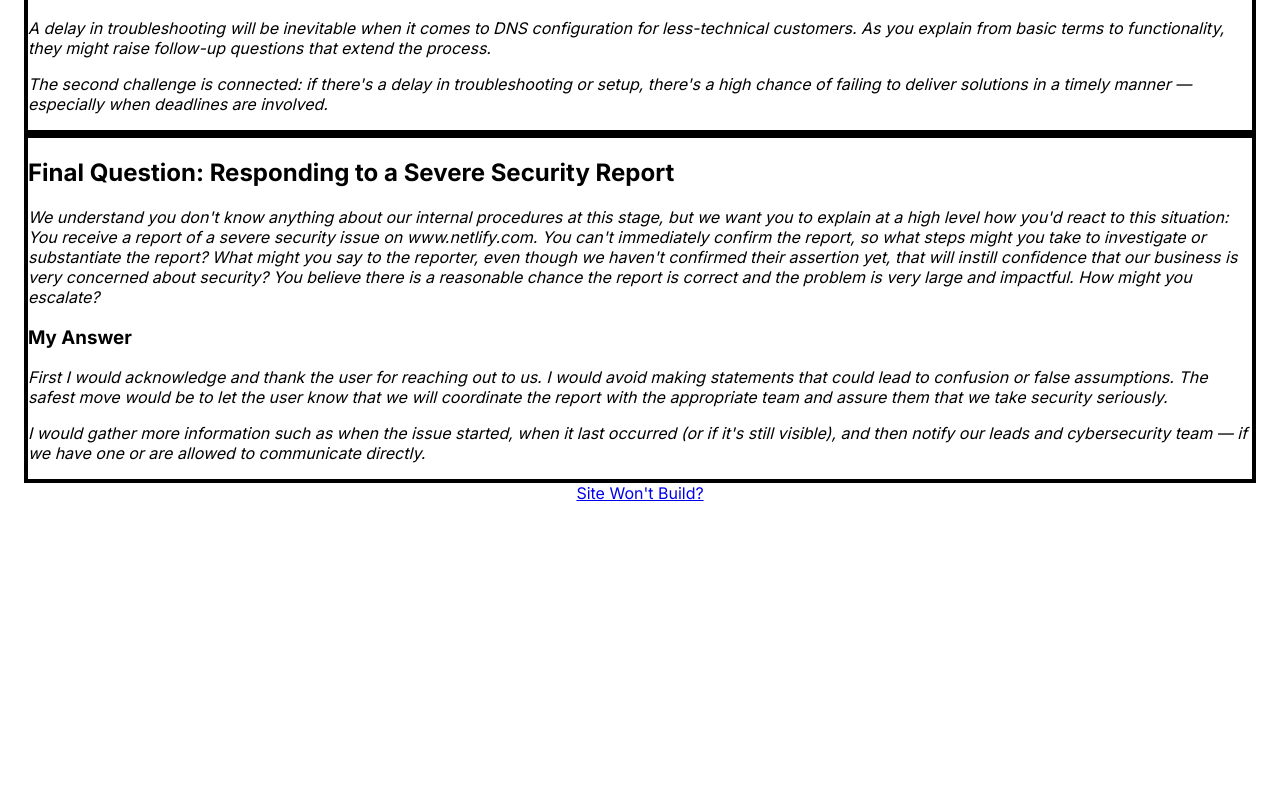
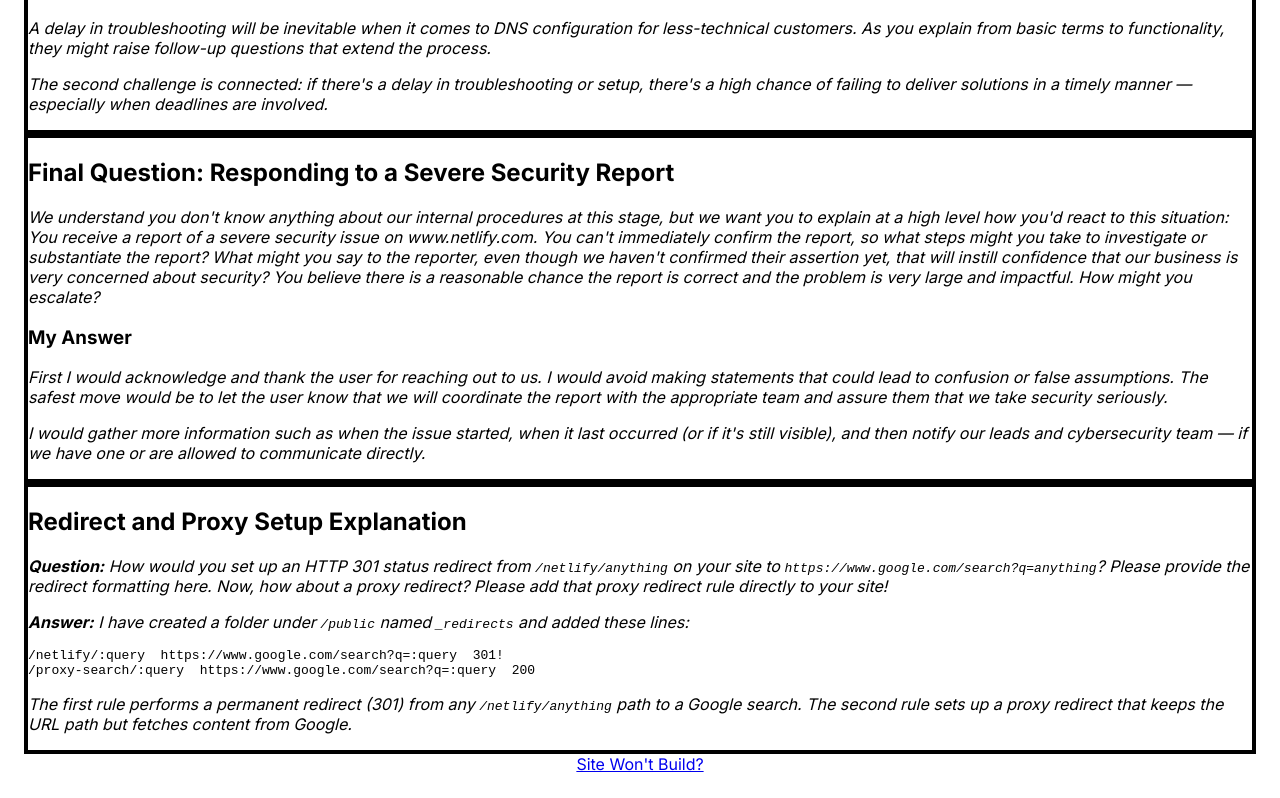
Before and after one commit to zenohj/netlify-assessment, a Next.js app: page / in a window 1280 px wide. Shown: the part 739-1537 px from the top of the page. Before the commit the page ends 1266 px from the top, so only its background shows below. Built offline with nearby package versions, Linux system fonts and the light colour scheme.

Commit message:
Included Question regarding add proxy

```diff
--- a/app/page.tsx
+++ b/app/page.tsx
@@ -26,10 +26,7 @@
       <AnswerCard />
 
       {/* 🧠 Feedback Section */}
-      <Section
-        title="What did you think of our service during the time you used it?"
-        borderColor="border-sharinganRed"
-      >
+      <Section title="What did you think of our service during the time you used it?" borderColor="border-sharinganRed">
         <p className="text-lg text-gray-100 italic">
           In general it is somehow similar to{' '}
           <a
@@ -64,10 +61,7 @@
       </Section>
 
       {/* 🌐 DNS Configuration Challenges Section */}
-      <Section
-        title="Hey? What do you think are two major challenges around DNS configuration for less-technical customers hosting websites?"
-        borderColor="border-sharinganRed"
-      >
+      <Section title="Hey? What do you think are two major challenges around DNS configuration for less-technical customers hosting websites?" borderColor="border-sharinganRed">
         <p className="text-lg text-gray-100 italic mb-2">
           A delay in troubleshooting will be inevitable when it comes to DNS configuration for less-technical customers. As you explain from basic terms to functionality, they might raise follow-up questions that extend the process.
         </p>
@@ -87,6 +81,23 @@
         </p>
         <p className="text-lg text-gray-100 italic">
           I would gather more information such as when the issue started, when it last occurred (or if it&apos;s still visible), and then notify our leads and cybersecurity team — if we have one or are allowed to communicate directly.
+        </p>
+      </Section>
+
+      {/* 🔁 Redirect and Proxy Setup Section */}
+      <Section title="Redirect and Proxy Setup Explanation" borderColor="border-sharinganRed">
+        <p className="text-lg text-gray-100 italic mb-2">
+          <strong>Question:</strong> How would you set up an HTTP 301 status redirect from <code>/netlify/anything</code> on your site to <code>https://www.google.com/search?q=anything</code>? Please provide the redirect formatting here. Now, how about a proxy redirect? Please add that proxy redirect rule directly to your site!
+        </p>
+        <p className="text-lg text-gray-100 italic mb-2">
+          <strong>Answer:</strong> I have created a folder under <code>/public</code> named <code>_redirects</code> and added these lines:
+        </p>
+        <pre className="bg-gray-800 text-white p-4 rounded-md text-sm overflow-x-auto mb-4">
+          /netlify/:query  https://www.google.com/search?q=:query  301!{'\n'}
+          /proxy-search/:query  https://www.google.com/search?q=:query  200
+        </pre>
+        <p className="text-lg text-gray-100 italic">
+          The first rule performs a permanent redirect (301) from any <code>/netlify/anything</code> path to a Google search. The second rule sets up a proxy redirect that keeps the URL path but fetches content from Google.
         </p>
       </Section>
 
```
